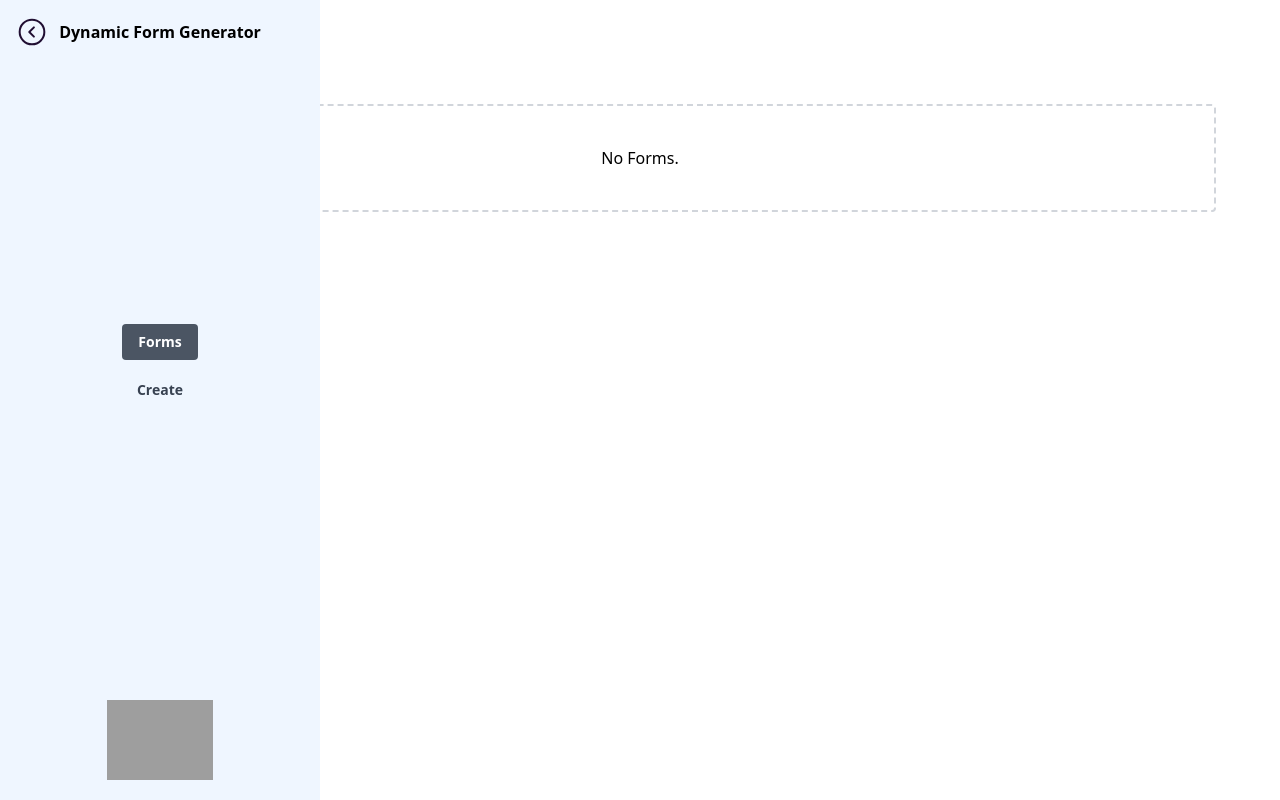
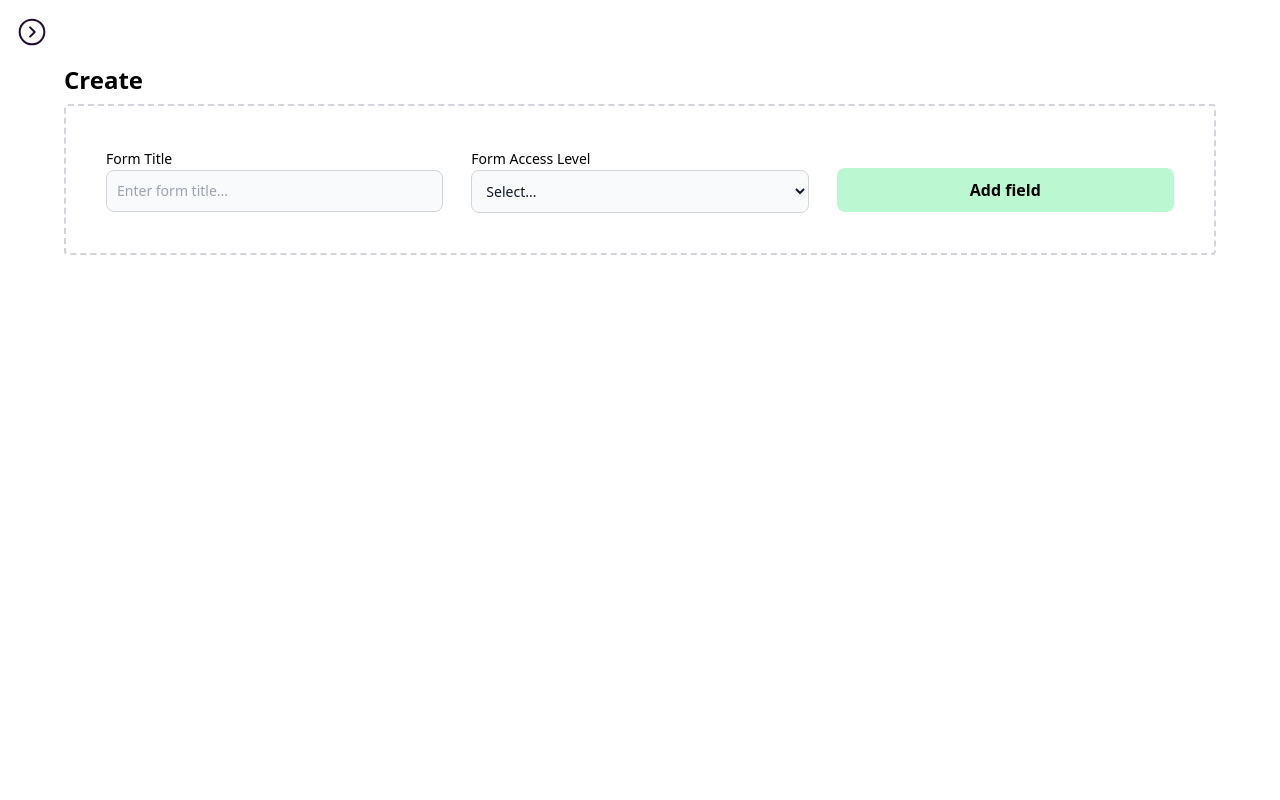
Before and after one commit to hassanpdn/bugloos-dynamic-form-generator, a Vue app: page / in a window 1280 px wide. Built offline with nearby package versions, Linux system fonts and the light colour scheme; grey boxes are pictures that could not be loaded.

Commit message:
feat: update select and input emit handlers using typescript

```diff
--- a/src/components/core/Main/Main.vue
+++ b/src/components/core/Main/Main.vue
@@ -15,7 +15,7 @@ export default defineComponent({
       },
       data(){
             return {
-                  currentComponent: 'Forms',
+                  currentComponent: 'Create',
                   isSidebarOpened: true
             }
       },
--- a/src/components/core/Sidebar/Sidebar.vue
+++ b/src/components/core/Sidebar/Sidebar.vue
@@ -19,7 +19,7 @@
             components: { Menu },
             data(){
                   return {
-                        isOpen: true as Boolean
+                        isOpen: false as Boolean
                   }
             },
             methods: {
--- a/src/components/core/Sidebar/SidebarMenu.vue
+++ b/src/components/core/Sidebar/SidebarMenu.vue
@@ -16,12 +16,12 @@
             name: 'sidebar-menu',
             data(){
                   return {
-                        isOpen: true as Boolean,
+                        isOpen: false as Boolean,
                         menuItems: [
                               { title: 'Forms', isActive: false },
                               { title: 'Create', isActive: false }
                         ] as MenuItems[],
-                        currentItem: 'Forms'
+                        currentItem: 'Create'
                   }
             },
             methods: {
--- a/src/components/features/FieldGenerator/index.vue
+++ b/src/components/features/FieldGenerator/index.vue
@@ -7,7 +7,7 @@
 import { defineComponent, defineAsyncComponent, PropType } from 'vue';
 
 export default defineComponent({
-      props:{
+      props: {
             selectedComponentName : {
                   type: String as PropType<string>,
                   default: ''
@@ -17,7 +17,6 @@ export default defineComponent({
             Checkbox: defineAsyncComponent(() => import('@/components/shared/BaseFormElements/CheckBoxInput/CheckBoxInput.vue')),
             NumberInput: defineAsyncComponent(() => import('@/components/shared/BaseFormElements/NumberInput/NumberInput.vue')),
             DateInput: defineAsyncComponent(() => import('@/components/shared/BaseFormElements/DateInput/DateInput.vue')),
-            DropDown: defineAsyncComponent(() => import('@/components/shared/BaseFormElements/DropDown/DropDown.vue')),
             RadioInput: defineAsyncComponent(() => import('@/components/shared/BaseFormElements/RadioInput/RadioInput.vue')),
             SimpleInput: defineAsyncComponent(() => import('@/components/shared/BaseFormElements/SimpleInput/SimpleInput.vue')),
             Textarea: defineAsyncComponent(() => import('@/components/shared/BaseFormElements/Textarea/Textarea.vue'))
--- a/src/components/features/FormBuilder/FormBuilderModal.vue
+++ b/src/components/features/FormBuilder/FormBuilderModal.vue
@@ -1,8 +1,7 @@
 <template>
       <modal>
             <h1 class="text-lg font-bold mb-3">Add new field to form</h1>
-            <Select v-model="selectedComponent" description="Select Form Element" label="Select Form Element" :options="options" />
-            {{ selectedComponent }}
+            <Select v-model="selectedComponent" :options="options" :value="selectedComponent" />
       </modal>
 </template>
 
@@ -16,7 +15,11 @@
             components: { Modal, Select },
             data(){
                   return {
-                        options: ['Checkbox', 'Text', 'Number', 'Date', 'Date Range', 'Radio', 'Textarea', 'Select'],
+                        // 'Checkbox', 'Text', 'Number', 'Date', 'Date Range', 'Radio', 'Textarea', 'Select'
+                        options: [
+                              { name: 'Checkbox', value: 'CheckBoxInput' },
+                              { name: 'Date', value: 'DateInput' },
+                        ],
                         selectedComponent: 'Select Form Element'
                   }
             },
--- a/src/components/features/FormBuilder/index.vue
+++ b/src/components/features/FormBuilder/index.vue
@@ -1,9 +1,9 @@
 <template>
       <div class="w-full border-dashed border-gray-300 rounded p-10 flex justify-center border-2">
             <div class="w-full justify-between grid grid-cols-3 gap-7">
-                  <Select description="Select role" label="Form Access" :options="roles"/>
-                  <TextInput v-model="formTitle" placeholder="Form Title"/>
-                  <Button @click="openFormModal = true" bgColor="green" textColor="black" class="self-center font-bold" text="Add field"/>
+                  <text-input label="Form Title" placeholder="Enter form title..." v-model="title"/>
+                  <select-input v-model="role" label="Form Access Level" :options="roles"/>
+                  <Button @click="openFormModal = true" bgColor="green" textColor="black" class="self-center font-bold mt-5" text="Add field"/>
             </div>
             <Modal @close="openFormModal = false" v-show="openFormModal"/>
       </div>
@@ -12,18 +12,22 @@
 <script lang="ts">
 
 import { defineComponent } from 'vue';
-import Select from '@/components/shared/BaseSelect/Select.vue';
+import SelectInput from '@/components/shared/BaseSelect/Select.vue';
+import TextInput from '@/components/shared/BaseFormElements/SimpleInput/SimpleInput.vue';
 import Button from '@/components/shared/BaseButton/Button.vue';
-import TextInput from '@/components/shared/BaseFormElements/SimpleInput/SimpleInput.vue';
 import Modal from './FormBuilderModal.vue';
 
 export default defineComponent({
-      components: { Select, Button, TextInput, Modal },
+      components: { SelectInput, Button, TextInput, Modal },
       data(){
             return {
-                  roles : ['Admin', 'User'],
-                  formTitle: '',
-                  openFormModal: false
+                  roles : [
+                        { name: 'Admin', value: 'admin' },
+                        { name: 'Guest', value: 'guest' }
+                  ],
+                  openFormModal: false,
+                  title: '',
+                  role: 'Select Role'
             }
       }
 })
--- a/src/components/shared/BaseFormElements/Dropdown/Dropdown.vue
+++ /dev/null
@@ -1,14 +0,0 @@
-<script lang="ts">
-import { defineComponent } from 'vue';
-
-export default defineComponent({
-
-})
-</script>
-
-<template>
-      <div>Dropdown</div>
-</template>
-
-<style scoped>
-</style>
--- a/src/components/shared/BaseFormElements/SimpleInput/SimpleInput.vue
+++ b/src/components/shared/BaseFormElements/SimpleInput/SimpleInput.vue
@@ -1,5 +1,15 @@
 <template>
-      <input :value="modelValue" @input="$emit('update:modelValue', handleInputChange($event))" type="text" class="bg-gray-50 border border-gray-300 text-gray-900 text-sm rounded-lg block w-full p-2.5" :placeholder="placeholder" :required="isRequired">
+      <div class="input-wrapper">
+            <label class="text-sm" :for="placeholder">{{ label }}</label>
+            <input
+                  class="bg-gray-50 border border-gray-300 text-gray-900 text-sm rounded-lg block w-full p-2.5"
+                  :placeholder="placeholder"
+                  :value="modelValue"
+                  @input="$emit('update:modelValue', ($event.target as HTMLInputElement).value)"
+                  v-bind="$attrs"
+                  :id="placeholder"
+            />
+      </div>
 </template>
 
 <script lang="ts">
@@ -7,22 +17,16 @@ import { defineComponent, PropType } from 'vue';
 
 export default defineComponent({
       props: {
+            label: {
+                  type: String
+            },
             placeholder: {
-                  type: String as PropType<string>,
-                  default: ''
+                  type: String
             },
-            isRequired: {
-                  type: Boolean as PropType<boolean>,
-                  default: ''
-            },
-            modelValue : {
-                  type: String as PropType<string>,
-                  default: ''
-            }
-      },
-      methods: {
-            handleInputChange(event: Event) {
-                  this.$emit('input', (event.target as HTMLInputElement).value)
+            modelValue: {
+                  type: [String, Number] as PropType<string | number>,
+                  default: "",
+                  required: true
             }
       }
 })
--- a/src/components/shared/BaseSelect/Select.vue
+++ b/src/components/shared/BaseSelect/Select.vue
@@ -1,43 +1,37 @@
 <template>
       <div>
-            <select :value="modelValue" @input="$emit('input', $event)" :id="label" class="bg-gray-50 border border-gray-300 text-gray-900 text-sm rounded-lg focus:ring-blue-500 focus:border-none block w-full p-2.5">
-                  <option disabled selected>{{ label }}</option>
-                  <option v-for="(option, index) in options" :key="`oprion-${index}`" :value="option">
-                        {{ option }}
-                  </option>
+            <label class="text-sm" for="select">{{ label }}</label>
+            <select id="select" class="bg-gray-50 border border-gray-300 text-gray-900 text-sm rounded-lg block w-full p-2.5" :value="modelValue" @input="$emit('update:modelValue', ($event.target as HTMLInputElement).value)">
+                  <option :value="modelValue" disabled selected>Select...</option>
+                  <template v-for="(option, optionIdx) in options" :key="optionIdx" >
+                        <option :value="option.value" v-text="option.name"></option>
+                  </template>
             </select>
       </div>
 </template>
 
 <script lang="ts">
 import { defineComponent, PropType } from 'vue';
+
+interface SelectOption {
+      name: string;
+      value: string;
+}
+
 export default defineComponent({
-            name: 'select-component',
       props: {
             options: {
-                        type: Object as PropType<object>,
-                        default: {}
+                  type: Array as PropType<SelectOption[]>,
+                  required: true
+            },
+            modelValue: {
+                  type: [String, Number] as PropType<string | number>,
+                  default: "",
+                  required: true
             },
             label: {
-                        type: String as PropType<string>,
-                        default: ''
-                  },
-                  description: {
-                        type: String as PropType<string>,
-                        default: ''
-                  },
-                  modelValue: {
-                        type: String as PropType<string>,
-                        default: ''
-                  }
-            },
-            methods: {
-                  onSelect(event: Event){
-                        this.$emit('input', (event.target as HTMLSelectElement).value)
+                  type: String
             }
       }
 })
 </script>
-
-<style>
-</style>
```
Also changed, not shown: 1 other file (tests, documents, lock files or other folders). Lines whose indentation alone changed are shown as unchanged.
